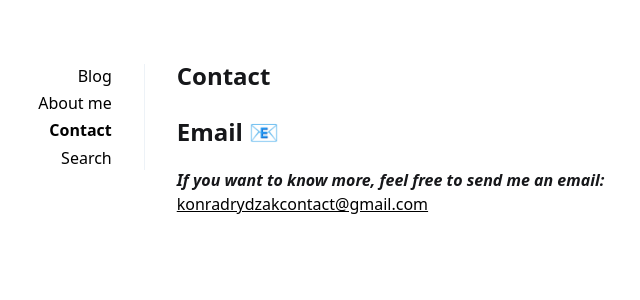
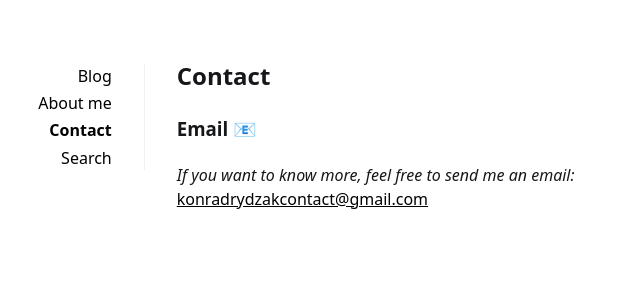
Before and after one commit to konradrydzak/konradrydzak.github.io, a Jekyll site: the page built from docs/_pages/contact.md, in a window 1280 px wide. Shown: the top 300 px of the page, without its empty margins (176-816 px from the left). Built offline with Jekyll 4.4.1, drawn with Linux system fonts in a browser that asks for light colours.

Commit message:
further visual changes

```diff
--- a/docs/_pages/contact.md
+++ b/docs/_pages/contact.md
@@ -3,7 +3,7 @@ layout: page
 title: Contact
 ---
 
-## Email 📧
+### Email 📧
 
-***If you want to know more, feel free to send me an email:***
+*If you want to know more, feel free to send me an email:*
 <konradrydzakcontact@gmail.com>
```
